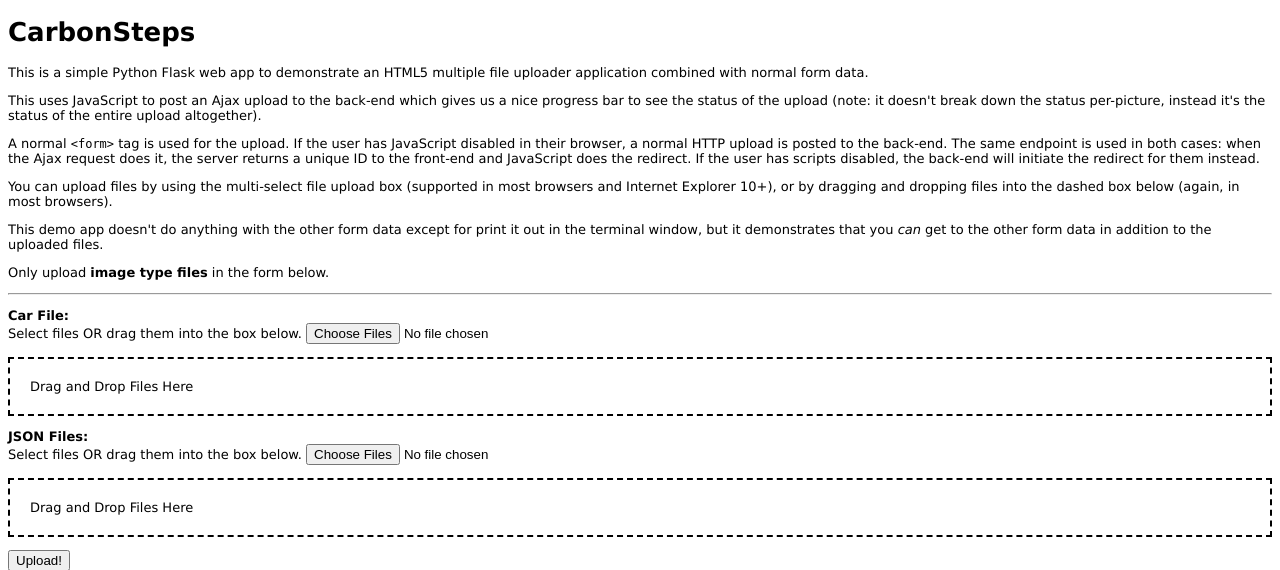
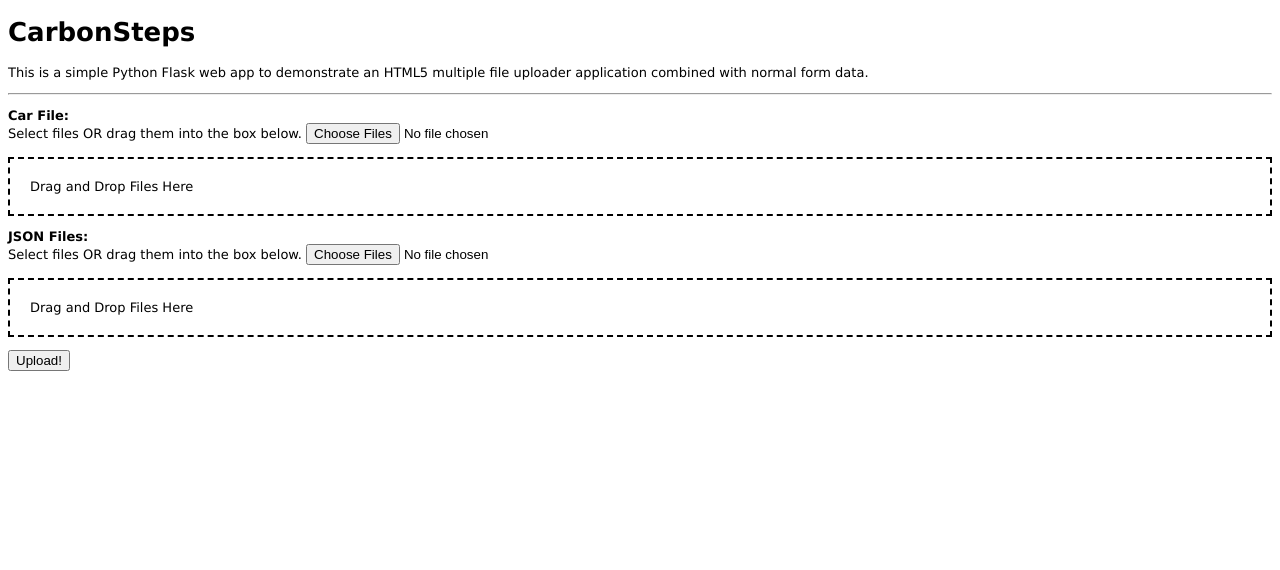
Before and after one commit to kalbhor/CarbonSteps, a Flask app: page / in a window 1280 px wide. Shown: the top 570 px of the page. Run offline with Flask 2, Linux system fonts and the light colour scheme.

Commit message:
Updated templates

```diff
--- a/app.py
+++ b/app.py
@@ -112,7 +112,7 @@ if __name__ == '__main__':
     flask_options = dict(
         host='0.0.0.0',
         debug=True,
-        port=8000,
+        port=80,
         threaded=True,
     )
 
--- a/oprix.py
+++ b/oprix.py
@@ -20,7 +20,7 @@ def search(query):
 
     sleep(3)
     driver.find_element_by_id("process_image").click()
-    sleep(10)
+    sleep(5)
 
     source = driver.page_source
     driver.quit()
--- a/templates/index.html
+++ b/templates/index.html
@@ -7,31 +7,8 @@
 <body>
 
 <h1>CarbonSteps</h1>
-
 This is a simple Python Flask web app to demonstrate an HTML5 multiple file
 uploader application combined with normal form data.<p>
-
-This uses JavaScript to post an Ajax upload to the back-end which gives us a
-nice progress bar to see the status of the upload (note: it doesn't break down
-the status per-picture, instead it's the status of the entire upload altogether).<p>
-
-A normal <code>&lt;form&gt;</code> tag is used for the upload. If the user has
-JavaScript disabled in their browser, a normal HTTP upload is posted to the
-back-end. The same endpoint is used in both cases: when the Ajax request does it,
-the server returns a unique ID to the front-end and JavaScript does the redirect.
-If the user has scripts disabled, the back-end will initiate the redirect for
-them instead.<p>
-
-You can upload files by using the multi-select file upload box (supported in
-most browsers and Internet Explorer 10+), or by dragging and dropping files into
-the dashed box below (again, in most browsers).<p>
-
-This demo app doesn't do anything with the other form data except for print it
-out in the terminal window, but it demonstrates that you <em>can</em> get to the
-other form data in addition to the uploaded files.<p>
-
-Only upload <strong>image type files</strong> in the form below.<p>
-
 <hr><p>
 
 <form id="upload-form" action="{{ url_for('upload') }}" method="POST" enctype="multipart/form-data">
```
Also changed, not shown: static/uploads/03fbfee2-e97b-47db-841e-eb29d979cc1e/download.jpeg (added), static/uploads/11bd5973-2a3b-4a6c-bd05-271079d752e2/workout.png (added), static/uploads/97012ed4-239c-4f8a-aac1-673b73b63836/Honda-City-Hybrid.jpg (added), static/uploads/ba0d8bd6-9d21-4025-95f6-273b66bb612b/rent-maruti-swift-dzire-ac-car-with-driver-for-10-hrs-car1-800x800.jpg (added), static/uploads/dfed02a2-e4ff-42db-9123-b451f0aac0da/workout.png (added).
